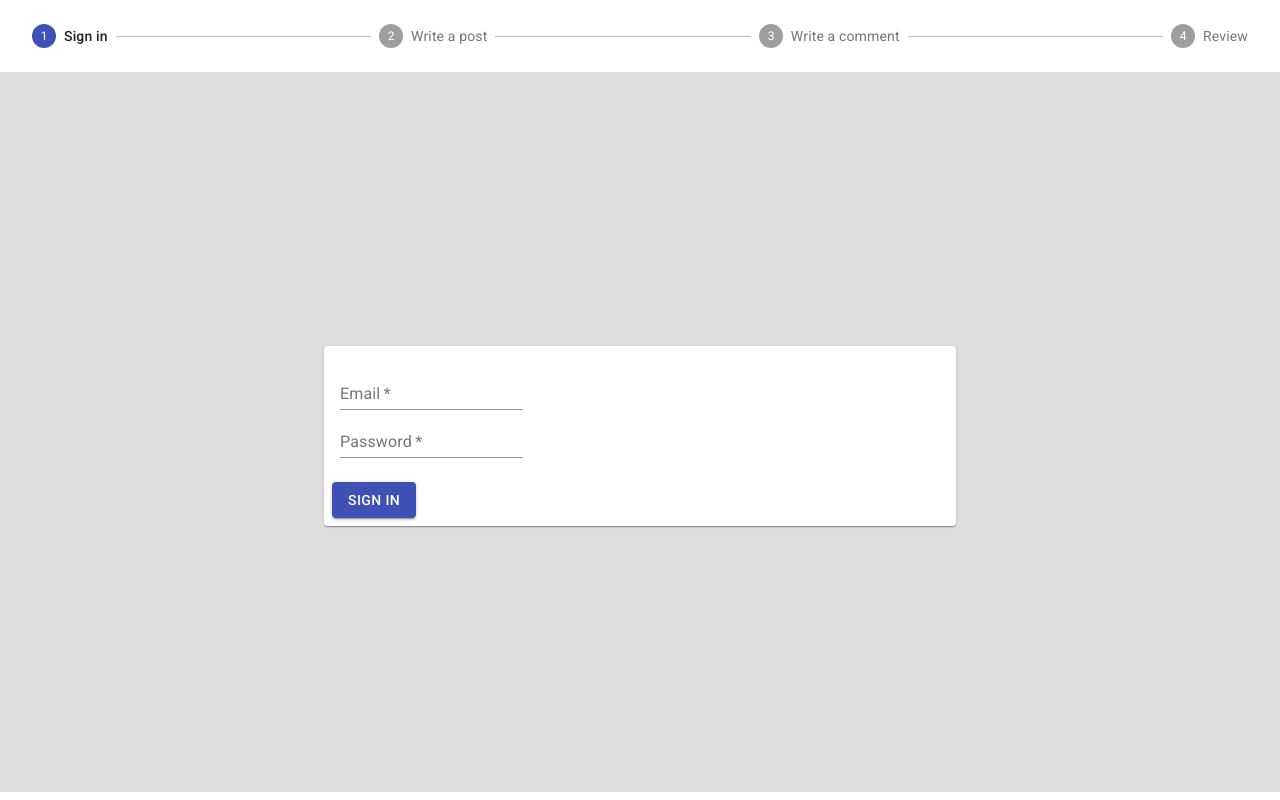
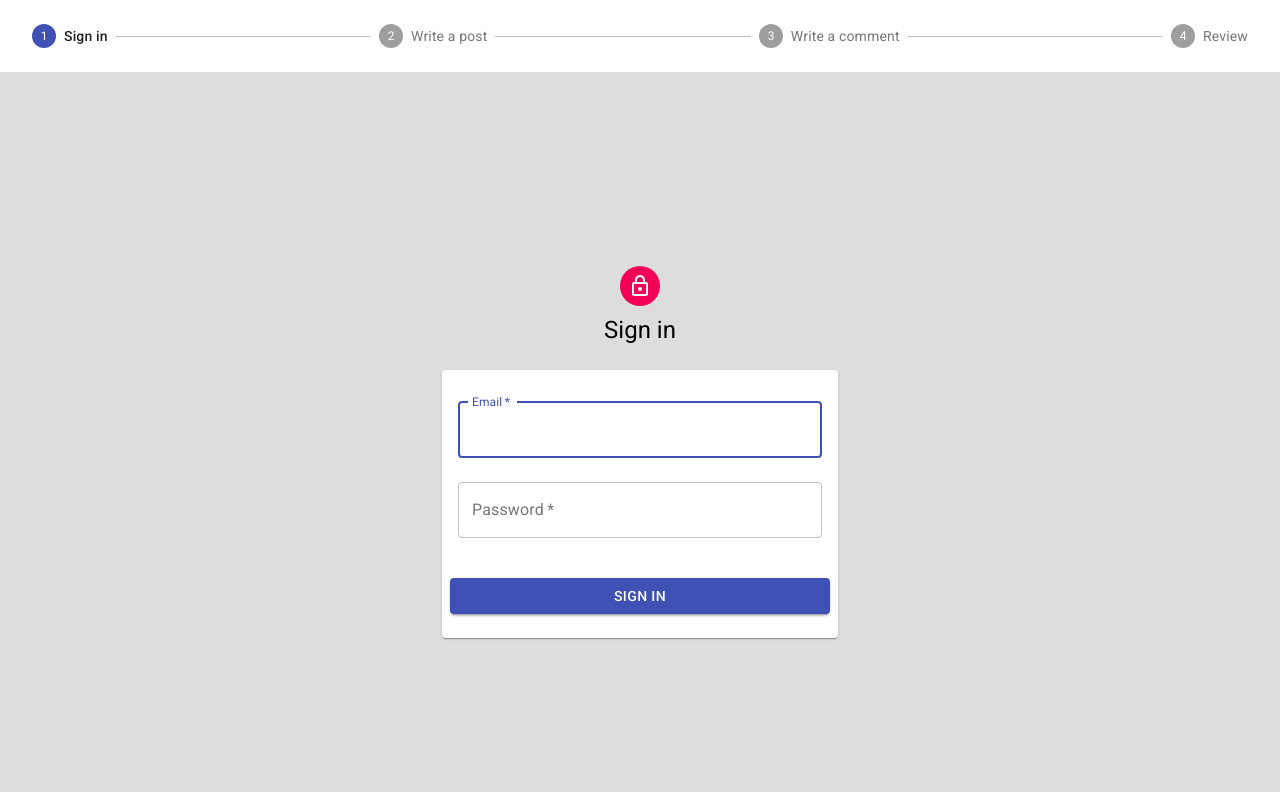
Before and after one commit to oksspo/react-redux-saga-app, a React app: page / in a window 1280 px wide. Built offline with nearby package versions, Linux system fonts and the light colour scheme.

Commit message:
Refactored layout and styling

```diff
--- a/package.json
+++ b/package.json
@@ -4,6 +4,7 @@
   "private": true,
   "dependencies": {
     "@material-ui/core": "^4.11.0",
+    "@material-ui/icons": "^4.9.1",
     "@material-ui/lab": "^4.0.0-alpha.56",
     "@reduxjs/toolkit": "^1.4.0",
     "@testing-library/jest-dom": "^5.11.4",
--- a/src/components/CommentForm.js
+++ b/src/components/CommentForm.js
@@ -5,7 +5,16 @@ import TextField from "@material-ui/core/TextField/TextField";
 import Button from "@material-ui/core/Button";
 import Card from "@material-ui/core/Card/Card";
 import CardActions from "@material-ui/core/CardActions/CardActions";
+import NavigateNextIcon from '@material-ui/icons/NavigateNext';
+import { withStyles } from '@material-ui/core/styles';
 import { addComment } from "../actions/postActions";
+
+const styles = (theme) => ({
+	next: {
+		justifyContent: 'flex-end',
+		marginRight: theme.spacing(1)
+	}
+});
 
 class CommentForm extends React.Component {
 	constructor(props) {
@@ -28,6 +37,7 @@ class CommentForm extends React.Component {
 	};
 
 	render() {
+		const { classes } = this.props;
 		return (<Card>
 			<form autoComplete="off"
 				  onSubmit={this.submitComment}>
@@ -35,14 +45,18 @@ class CommentForm extends React.Component {
 					<div>
 						<TextField label="Name"
 								   name="name"
+								   margin="normal"
 								   required
 								   fullWidth
+								   autoFocus
 								   onChange={this.changeInputHandler}/>
 					</div>
 
 					<div>
 						<TextField label="Comment"
 								   name="comment"
+								   variant="outlined"
+								   margin="normal"
 								   required
 								   multiline
 								   fullWidth
@@ -50,10 +64,11 @@ class CommentForm extends React.Component {
 								   onChange={this.changeInputHandler}/>
 					</div>
 				</CardContent>
-				<CardActions>
+				<CardActions className={classes.next}>
 					<Button type="submit"
 						variant="contained"
-						color="primary">
+						color="primary"
+						endIcon={<NavigateNextIcon />}>
 						Next
 					</Button>
 				</CardActions>
@@ -71,4 +86,4 @@ const mapStateToProps = state => ({
 	postId: state.post.id
 });
 
-export default connect(mapStateToProps, mapDispatchToProps)(CommentForm);
+export default connect(mapStateToProps, mapDispatchToProps)(withStyles(styles)(CommentForm));
--- a/src/components/PostForm.js
+++ b/src/components/PostForm.js
@@ -4,8 +4,17 @@ import CardContent from "@material-ui/core/CardContent";
 import Card from "@material-ui/core/Card/Card";
 import TextField from "@material-ui/core/TextField/TextField";
 import Button from "@material-ui/core/Button";
+import NavigateNextIcon from '@material-ui/icons/NavigateNext';
 import CardActions from "@material-ui/core/CardActions/CardActions";
+import { withStyles } from '@material-ui/core/styles';
 import { addPost } from "../actions/postActions";
+
+const styles = (theme) => ({
+	next: {
+		justifyContent: 'flex-end',
+		marginRight: theme.spacing(1)
+	}
+});
 
 class PostForm extends React.Component {
 	constructor(props) {
@@ -28,6 +37,7 @@ class PostForm extends React.Component {
 	};
 
 	render() {
+		const { classes } = this.props;
 		return (<Card>
 			<form autoComplete="off"
 				  onSubmit={this.submitPost}>
@@ -35,7 +45,9 @@ class PostForm extends React.Component {
 					<div>
 						<TextField label="Title"
 								   name="title"
+								   margin="normal"
 								   required
+								   autoFocus
 								   fullWidth
 								   onChange={this.changeInputHandler}/>
 					</div>
@@ -43,6 +55,8 @@ class PostForm extends React.Component {
 					<div>
 						<TextField label="Post"
 								   name="text"
+								   variant="outlined"
+								   margin="normal"
 								   required
 								   multiline
 								   fullWidth
@@ -50,10 +64,11 @@ class PostForm extends React.Component {
 								   onChange={this.changeInputHandler}/>
 					</div>
 				</CardContent>
-				<CardActions>
+				<CardActions className={classes.next}>
 					<Button type="submit"
 						variant="contained"
-						color="primary">
+						color="primary"
+						endIcon={<NavigateNextIcon />}>
 						Next
 					</Button>
 				</CardActions>
@@ -71,4 +86,4 @@ const mapStateToProps = state => ({
 });
 
 
-export default connect(mapStateToProps, mapDispatchToProps)(PostForm);
+export default connect(mapStateToProps, mapDispatchToProps)(withStyles(styles)(PostForm));
--- a/src/components/Review.js
+++ b/src/components/Review.js
@@ -1,15 +1,29 @@
 import React from "react";
-import { connect } from "react-redux";
+import {connect} from "react-redux";
 import CardContent from "@material-ui/core/CardContent";
 import Card from "@material-ui/core/Card/Card";
-import CardActions from "@material-ui/core/CardActions";
 import Typography from "@material-ui/core/Typography";
 import Button from "@material-ui/core/Button";
 import ListItem from "@material-ui/core/ListItem";
 import ListItemText from "@material-ui/core/ListItemText";
 import List from "@material-ui/core/List";
+import Container from "@material-ui/core/Container";
+import Box from "@material-ui/core/Box";
+import ExitToAppIcon from '@material-ui/icons/ExitToApp';
+import RotateLeftIcon from '@material-ui/icons/RotateLeft';
+import { withStyles } from '@material-ui/core/styles';
 import { askConfirmation, restart } from "../actions/rootActions";
 import { signOut } from "../actions/authActions";
+
+const styles = (theme) => ({
+	comments: {
+		margin: theme.spacing(1, 0)
+	},
+	actions: {
+		display: 'flex',
+		justifyContent: 'space-between'
+	}
+});
 
 class Review extends React.Component {
 	constructor(props) {
@@ -30,8 +44,13 @@ class Review extends React.Component {
 	};
 
 	render() {
-		return (<Card>
+		const { classes } = this.props;
+		return (<Container component="main" maxWidth="xs">
+			<Card>
 				<CardContent>
+					<Typography color="textSecondary" gutterBottom>
+						Your post
+					</Typography>
 					<Typography gutterBottom variant="h3" component="h2">
 						{this.props.post.title}
 					</Typography>
@@ -39,27 +58,33 @@ class Review extends React.Component {
 					<Typography variant="body2" color="textSecondary" component="p">
 						{this.props.post.body}
 					</Typography>
-
-				<Typography component="span"
-					variant="body2">
-					Recent comment
+				</CardContent>
+			</Card>
+			<Card className={classes.comments}>
+				<CardContent>
+					<Typography color="textSecondary" gutterBottom>
+						Your comment
 					</Typography>
-
 					<List>
 						{this.renderComments()}
 					</List>
 				</CardContent>
-			<CardActions>
-				<Button color="primary"
-					onClick={this.props.askConfirmation}>
+			</Card>
+			<Box className={classes.actions}>
+				<Button color="secondary"
+					variant="contained"
+					onClick={this.props.askConfirmation}
+					endIcon={<RotateLeftIcon />}>
 					Restart
 				</Button>
 				<Button color="primary"
-					onClick={this.props.signOut}>
+					variant="contained"
+					onClick={this.props.signOut}
+					endIcon={<ExitToAppIcon />}>
 					Logout
 				</Button>
-			</CardActions>
-		</Card>);
+			</Box>
+		</Container>);
 	}
 }
 
@@ -73,4 +98,4 @@ const mapStateToProps = state => ({
 	post: state.post
 });
 
-export default connect(mapStateToProps, mapDispatchToProps)(Review);
+export default connect(mapStateToProps, mapDispatchToProps)(withStyles(styles)(Review));
--- a/src/components/SignIn.js
+++ b/src/components/SignIn.js
@@ -5,7 +5,28 @@ import CardContent from "@material-ui/core/CardContent";
 import TextField from "@material-ui/core/TextField";
 import Button from "@material-ui/core/Button";
 import CardActions from "@material-ui/core/CardActions";
+import Typography from "@material-ui/core/Typography";
+import LockOutlinedIcon from '@material-ui/icons/LockOutlined';
+import Avatar from "@material-ui/core/Avatar";
+import Container from "@material-ui/core/Container";
+import { withStyles } from '@material-ui/core/styles';
+import Box from "@material-ui/core/Box";
 import { signIn } from "../actions/authActions";
+
+const styles = (theme) => ({
+	avatar: {
+		margin: theme.spacing(1),
+		backgroundColor: theme.palette.secondary.main
+	},
+	title: {
+		display: 'flex',
+		flexDirection: 'column',
+		alignItems: 'center'
+	},
+	submit: {
+		margin: theme.spacing(1, 0, 2)
+	}
+});
 
 class SignInForm extends React.Component {
 	constructor(props) {
@@ -29,16 +50,30 @@ class SignInForm extends React.Component {
 	};
 
 	render() {
+		const { classes } = this.props;
 		return (
+			<Container component="main" maxWidth="xs">
+				<Box m={3} className={classes.title}>
+					<Avatar className={classes.avatar}>
+						<LockOutlinedIcon />
+					</Avatar>
+					<Typography component="h1" variant="h5">
+						Sign in
+					</Typography>
+				</Box>
 				<Card>
-				<form autoComplete="off"
+					<form noValidate
 						  onSubmit={this.submitSignIn}>
 						<CardContent>
 							<div>
 								<TextField label="Email"
 										   type="email"
 										   name="email"
+										   margin="normal"
 										   required
+										   variant="outlined"
+										   fullWidth
+										   autoFocus
 										   error={this.props.userNotExist}
 										   helperText={this.props.userNotExist && "User with this email doesn't exist"}
 										   onChange={this.changeInputHandler}/>
@@ -48,19 +83,26 @@ class SignInForm extends React.Component {
 								<TextField label="Password"
 										   type="password"
 										   name="password"
+										   variant="outlined"
+										   margin="normal"
+										   fullWidth
 										   required
 										   onChange={this.changeInputHandler}/>
 							</div>
 						</CardContent>
 						<CardActions>
-						<Button type="submit"
+							<Button
+								fullWidth
+								type="submit"
 								variant="contained"
-							color="primary">
+								color="primary"
+								className={classes.submit}>
 								Sign in
 							</Button>
 						</CardActions>
 					</form>
-			</Card>);
+				</Card>
+			</Container>);
 	}
 }
 
@@ -72,4 +114,4 @@ const mapStateToProps = state => ({
 	userNotExist: state.user.userNotExist
 });
 
-export default connect(mapStateToProps, mapDispatchToProps)(SignInForm);
+export default connect(mapStateToProps, mapDispatchToProps)(withStyles(styles)(SignInForm));
```
Also changed, not shown: 1 other file (tests, documents, lock files or other folders). Lines whose indentation alone changed are shown as unchanged.
